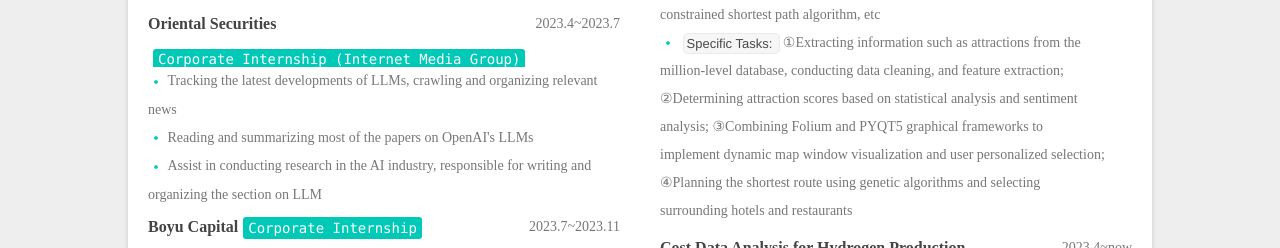
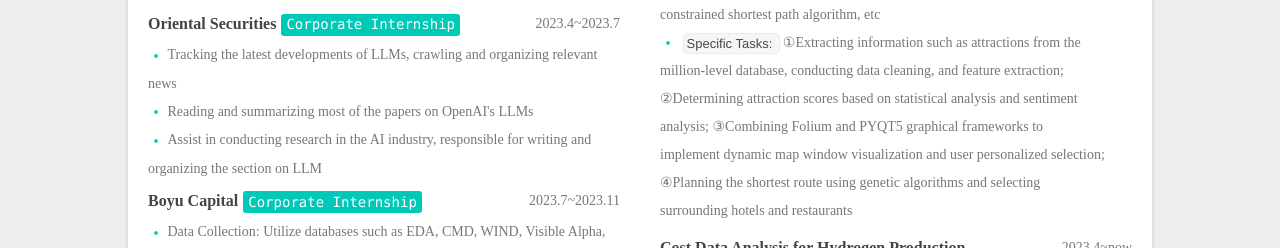
Before and after one commit to laokaoya/resume-eng, a plain HTML site: page index.html in a window 1280 px wide. Shown: the part 819-1067 px from the top of the page. Drawn offline with Linux system fonts and the light colour scheme.

Commit message:
Update index.html

```diff
--- a/index.html
+++ b/index.html
@@ -249,7 +249,7 @@
                   Oriental Securities </h3>
                 <span class="item-time">2023.4~2023.7</span>
                 <a class="btn btn-1 item-more" href="https://www.dfzq.com.cn" target="_blank" title="Practical experience">
-                  Corporate Internship (Internet Media Group)
+                  Corporate Internship
                 </a>
               </header>
               <main class="item-bd">
```
